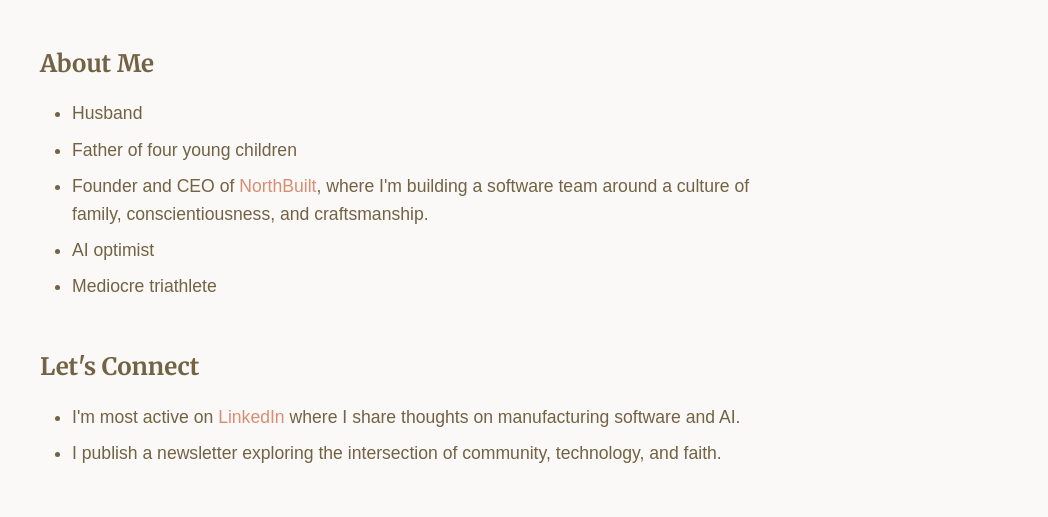
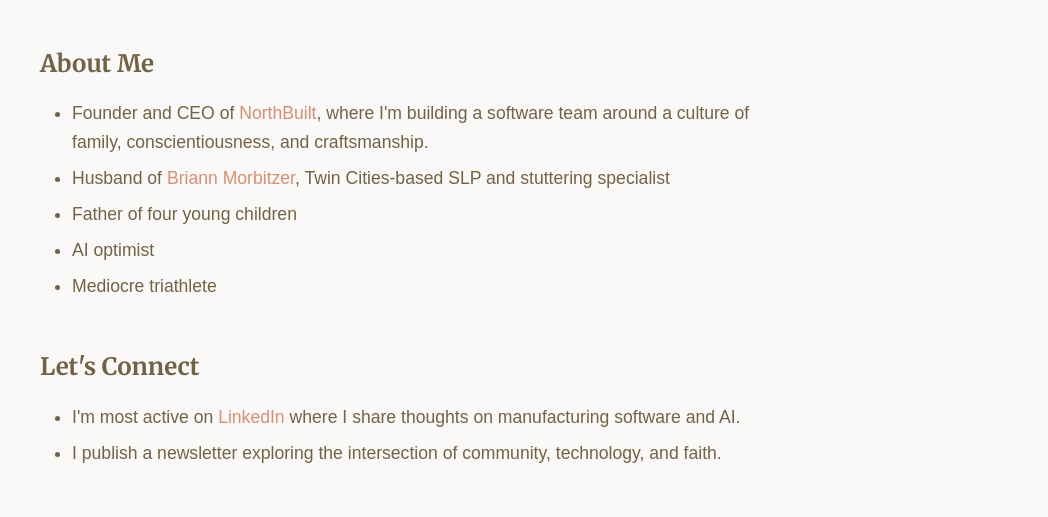
Before and after one commit to cmorbitzer/chrismorbitzer.com, an Eleventy site: page index.md in a window 1280 px wide. Shown: the part 283-800 px from the top of the page, without its empty margins (232-1280 px from the left). Built offline with nearby package versions, Linux system fonts and the light colour scheme; Eleventy itself is replaced by a stand-in of ours; files that its build step writes are made by us from their sources; a web font is replaced by a local one.

Commit message:
copy change

```diff
--- a/index.md
+++ b/index.md
@@ -6,9 +6,9 @@ tagline:
 
 ## About Me
 
-- Husband
+- Founder and CEO of [NorthBuilt](https://northbuilt.com), where I'm building a software team around a culture of family, conscientiousness, and craftsmanship.
+- Husband of [Briann Morbitzer](https://www.superiorspeech.mn/), Twin Cities-based SLP and stuttering specialist
 - Father of four young children
-- Founder and CEO of [NorthBuilt](https://northbuilt.com), where I'm building a software team around a culture of family, conscientiousness, and craftsmanship.
 - AI optimist
 - Mediocre triathlete
 
```
